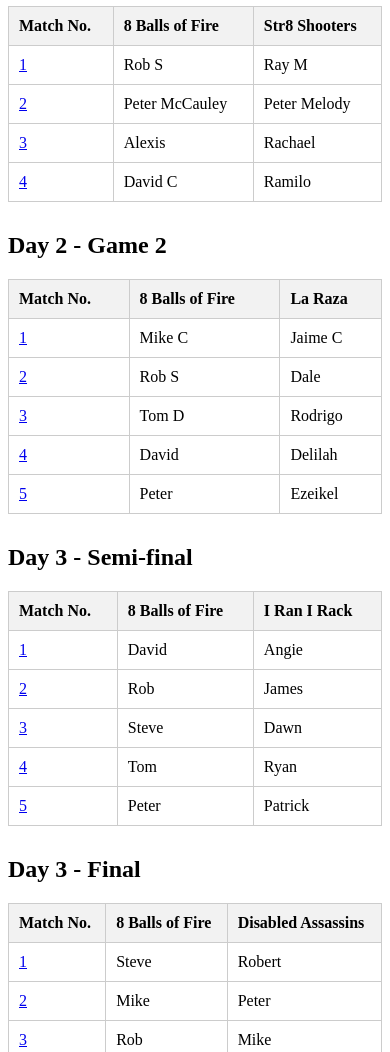
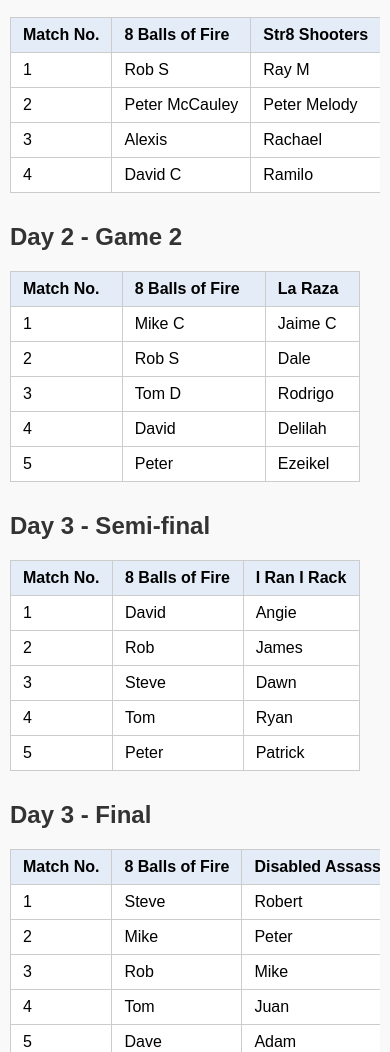
Before and after one commit to tdcues/2025citiwide, a plain HTML site: page index.html in a window 390 px wide. Shown: the part 121-1173 px from the top of the page. Drawn offline with Linux system fonts and the light colour scheme.

Commit message:
mobile friendly

```diff
--- a/index.html
+++ b/index.html
@@ -1,20 +1,49 @@
 <!DOCTYPE html>
-<html>
+<html lang="en">
 <head>
+    <meta charset="UTF-8">
     <title>2025 Citiwide Games</title>
+    <meta name="viewport" content="width=device-width, initial-scale=1.0">
     <style>
-        table {
-            width: 100%;
-            border-collapse: collapse;
+        body {
+            font-family: sans-serif;
+            font-size: 16px;
+            padding: 10px;
+            margin: 0;
+            background-color: #f9f9f9;
+        }
+
+        h1, h2 {
+            color: #333;
+        }
+
+        .table-wrapper {
+            overflow-x: auto;
+            max-width: 100%;
             margin-bottom: 30px;
         }
+
+        table {
+            border-collapse: collapse;
+            width: auto;
+            min-width: 350px;
+            background-color: white;
+        }
+
         th, td {
             border: 1px solid #ccc;
-            padding: 10px;
+            padding: 8px 12px;
             text-align: left;
+            white-space: nowrap;
         }
+
         th {
-            background-color: #f2f2f2;
+            background-color: #e4ecf7;
+        }
+
+        tr.link-row:hover {
+            background-color: #d7f0ff;
+            cursor: pointer;
         }
     </style>
 </head>
@@ -22,134 +51,113 @@
     <h1>2025 Citiwide Games</h1>
 
     <h2>Day 2 - Game 1</h2>
+    <div class="table-wrapper">
         <table>
             <tr>
                 <th>Match No.</th>
                 <th>8 Balls of Fire</th>
                 <th>Str8 Shooters</th>
             </tr>
-        <tr>
-            <td><a href="day02game01/Rob_S_vs_Ray_M_5_17_25.html">1</a></td>
-            <td>Rob S</td>
-            <td>Ray M</td>
+            <tr class="link-row" data-href="day02game01/Rob_S_vs_Ray_M_5_17_25.html">
+                <td>1</td><td>Rob S</td><td>Ray M</td>
             </tr>
-        <tr>
-            <td><a href="day02game01/Peter_McCauley_vs_Peter_Melody_5_17_25.html">2</a></td>
-            <td>Peter McCauley</td>
-            <td>Peter Melody</td>
+            <tr class="link-row" data-href="day02game01/Peter_McCauley_vs_Peter_Melody_5_17_25.html">
+                <td>2</td><td>Peter McCauley</td><td>Peter Melody</td>
             </tr>
-        <tr>
-            <td><a href="day02game01/Rachael_vs_Alexis_5_17_25.html">3</a></td>
-            <td>Alexis</td>
-            <td>Rachael</td>
+            <tr class="link-row" data-href="day02game01/Rachael_vs_Alexis_5_17_25.html">
+                <td>3</td><td>Alexis</td><td>Rachael</td>
             </tr>
-        <tr>
-            <td><a href="day02game01/David_C_vs_Ramilo_5_17_25.html">4</a></td>
-            <td>David C</td>
-            <td>Ramilo</td>
+            <tr class="link-row" data-href="day02game01/David_C_vs_Ramilo_5_17_25.html">
+                <td>4</td><td>David C</td><td>Ramilo</td>
             </tr>
         </table>
+    </div>
 
     <h2>Day 2 - Game 2</h2>
+    <div class="table-wrapper">
         <table>
             <tr>
                 <th>Match No.</th>
                 <th>8 Balls of Fire</th>
                 <th>La Raza</th>
             </tr>
-        <tr>
-            <td><a href="day02game02/Jaime_C_vs_Mike_C_5_17_25.html">1</a></td>
-            <td>Mike C</td>
-            <td>Jaime C</td>
+            <tr class="link-row" data-href="day02game02/Jaime_C_vs_Mike_C_5_17_25.html">
+                <td>1</td><td>Mike C</td><td>Jaime C</td>
             </tr>
-        <tr>
-            <td><a href="day02game02/Rob_S_vs_Dale_5_17_25.html">2</a></td>
-            <td>Rob S</td>
-            <td>Dale</td>
+            <tr class="link-row" data-href="day02game02/Rob_S_vs_Dale_5_17_25.html">
+                <td>2</td><td>Rob S</td><td>Dale</td>
             </tr>
-        <tr>
-            <td><a href="day02game02/Tom_d_vs_Rodrigo_5_17_25.html">3</a></td>
-            <td>Tom D</td>
-            <td>Rodrigo</td>
+            <tr class="link-row" data-href="day02game02/Tom_d_vs_Rodrigo_5_17_25.html">
+                <td>3</td><td>Tom D</td><td>Rodrigo</td>
             </tr>
-        <tr>
-            <td><a href="day02game02/Delilah_vs_David_5_17_25.html">4</a></td>
-            <td>David</td>
-            <td>Delilah</td>
+            <tr class="link-row" data-href="day02game02/Delilah_vs_David_5_17_25.html">
+                <td>4</td><td>David</td><td>Delilah</td>
             </tr>
-        <tr>
-            <td><a href="day02game02/Peter_vs_Ezeikel_5_17_25.html">5</a></td>
-            <td>Peter</td>
-            <td>Ezeikel</td>
+            <tr class="link-row" data-href="day02game02/Peter_vs_Ezeikel_5_17_25.html">
+                <td>5</td><td>Peter</td><td>Ezeikel</td>
             </tr>
         </table>
+    </div>
 
     <h2>Day 3 - Semi-final</h2>
+    <div class="table-wrapper">
         <table>
             <tr>
                 <th>Match No.</th>
                 <th>8 Balls of Fire</th>
                 <th>I Ran I Rack</th>
             </tr>
-        <tr>
-            <td><a href="day03semifinal/David_vs_Angie_P_5_18_25.html">1</a></td>
-            <td>David</td>
-            <td>Angie</td>
+            <tr class="link-row" data-href="day03semifinal/David_vs_Angie_P_5_18_25.html">
+                <td>1</td><td>David</td><td>Angie</td>
             </tr>
-        <tr>
-            <td><a href="day03semifinal/Rob_vs_James_W_5_18_25.html">2</a></td>
-            <td>Rob</td>
-            <td>James</td>
+            <tr class="link-row" data-href="day03semifinal/Rob_vs_James_W_5_18_25.html">
+                <td>2</td><td>Rob</td><td>James</td>
             </tr>
-        <tr>
-            <td><a href="day03semifinal/Steve_vs_Dawn_5_18_25.html">3</a></td>
-            <td>Steve</td>
-            <td>Dawn</td>
+            <tr class="link-row" data-href="day03semifinal/Steve_vs_Dawn_5_18_25.html">
+                <td>3</td><td>Steve</td><td>Dawn</td>
             </tr>
-        <tr>
-            <td><a href="day03semifinal/Tom_vs_Ryan_5_18_25.html">4</a></td>
-            <td>Tom</td>
-            <td>Ryan</td>
+            <tr class="link-row" data-href="day03semifinal/Tom_vs_Ryan_5_18_25.html">
+                <td>4</td><td>Tom</td><td>Ryan</td>
             </tr>
-        <tr>
-            <td><a href="day03semifinal/Peter_M_vs_Patrick_5_18_25.html">5</a></td>
-            <td>Peter</td>
-            <td>Patrick</td>
+            <tr class="link-row" data-href="day03semifinal/Peter_M_vs_Patrick_5_18_25.html">
+                <td>5</td><td>Peter</td><td>Patrick</td>
             </tr>
         </table>
+    </div>
 
     <h2>Day 3 - Final</h2>
+    <div class="table-wrapper">
         <table>
             <tr>
                 <th>Match No.</th>
                 <th>8 Balls of Fire</th>
                 <th>Disabled Assassins</th>
             </tr>
-        <tr>
-            <td><a href="day03final/Steve_f_vs_Robert_H_5_18_25.html">1</a></td>
-            <td>Steve</td>
-            <td>Robert</td>
+            <tr class="link-row" data-href="day03final/Steve_f_vs_Robert_H_5_18_25.html">
+                <td>1</td><td>Steve</td><td>Robert</td>
             </tr>
-        <tr>
-            <td><a href="day03final/Mike_C_vs_Peter_Melody_5_18_25.html">2</a></td>
-            <td>Mike</td>
-            <td>Peter</td>
+            <tr class="link-row" data-href="day03final/Mike_C_vs_Peter_Melody_5_18_25.html">
+                <td>2</td><td>Mike</td><td>Peter</td>
             </tr>
-        <tr>
-            <td><a href="day03final/Rob_S_vs_Mike_L_5_18_25.html">3</a></td>
-            <td>Rob</td>
-            <td>Mike</td>
+            <tr class="link-row" data-href="day03final/Rob_S_vs_Mike_L_5_18_25.html">
+                <td>3</td><td>Rob</td><td>Mike</td>
             </tr>
-        <tr>
-            <td><a href="day03final/Tom_D_vs_Juan_5_18_25.html">4</a></td>
-            <td>Tom</td>
-            <td>Juan</td>
+            <tr class="link-row" data-href="day03final/Tom_D_vs_Juan_5_18_25.html">
+                <td>4</td><td>Tom</td><td>Juan</td>
             </tr>
-        <tr>
-            <td><a href="day03final/Dave_C_vs_Adam_5_18_25.html">5</a></td>
-            <td>Dave</td>
-            <td>Adam</td>
+            <tr class="link-row" data-href="day03final/Dave_C_vs_Adam_5_18_25.html">
+                <td>5</td><td>Dave</td><td>Adam</td>
             </tr>
         </table>
+    </div>
+
+    <script>
+        document.querySelectorAll('tr.link-row').forEach(row => {
+            row.addEventListener('click', () => {
+                const link = row.getAttribute('data-href');
+                if (link) window.location.href = link;
+            });
+        });
+    </script>
 </body>
 </html>
```
Lines whose indentation alone changed are shown as unchanged.
